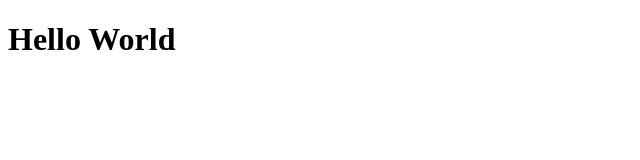
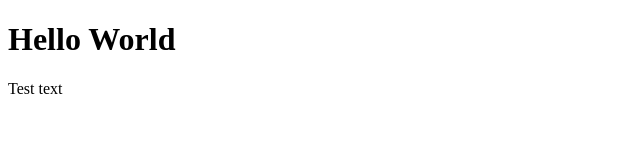
Before and after one commit to MishaVasichko/project, a plain HTML site: page index.html in a window 1280 px wide. Shown: the full height of the page, 0-640 px from the left. Drawn offline with Linux system fonts and the light colour scheme.

Commit message:
test commit

```diff
--- a/index.html
+++ b/index.html
@@ -8,5 +8,6 @@
 </head>
 <body>
     <h1>Hello World</h1>
+    <p>Test text</p>
 </body>
 </html>
```
